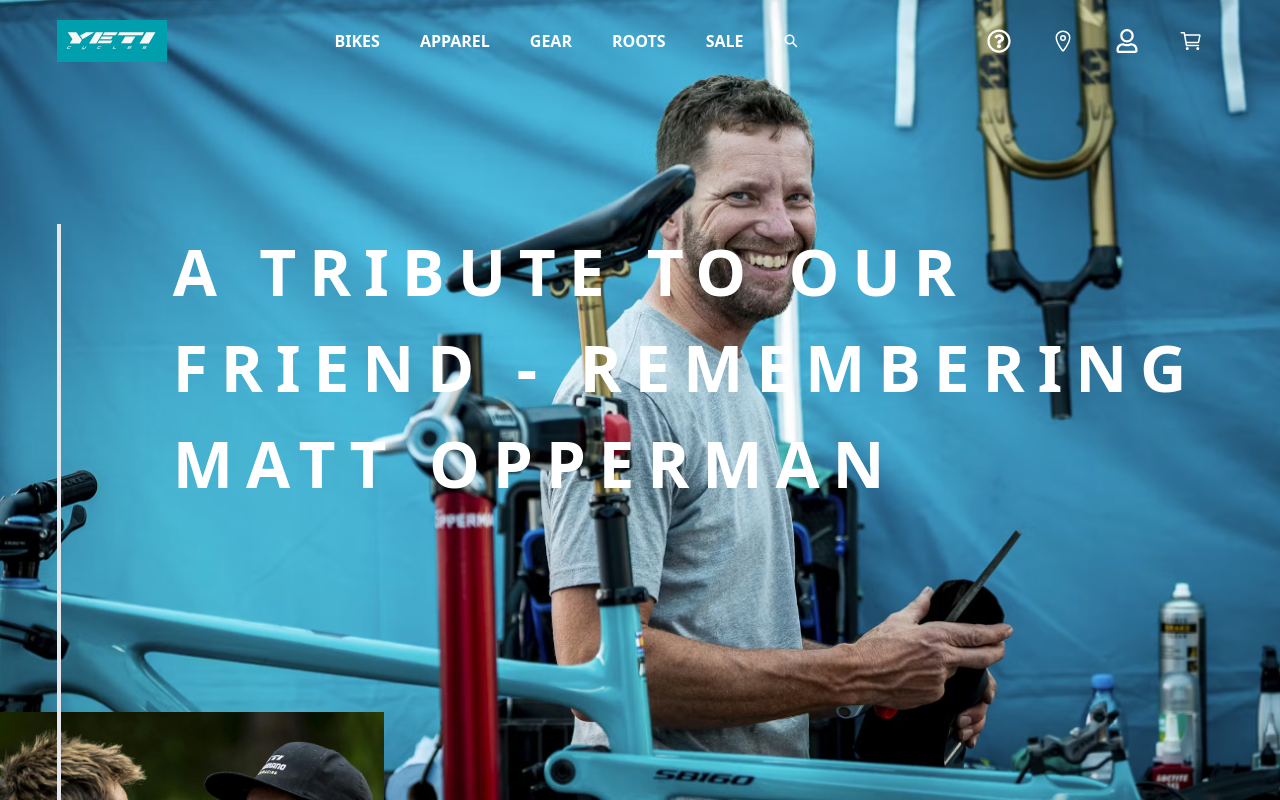
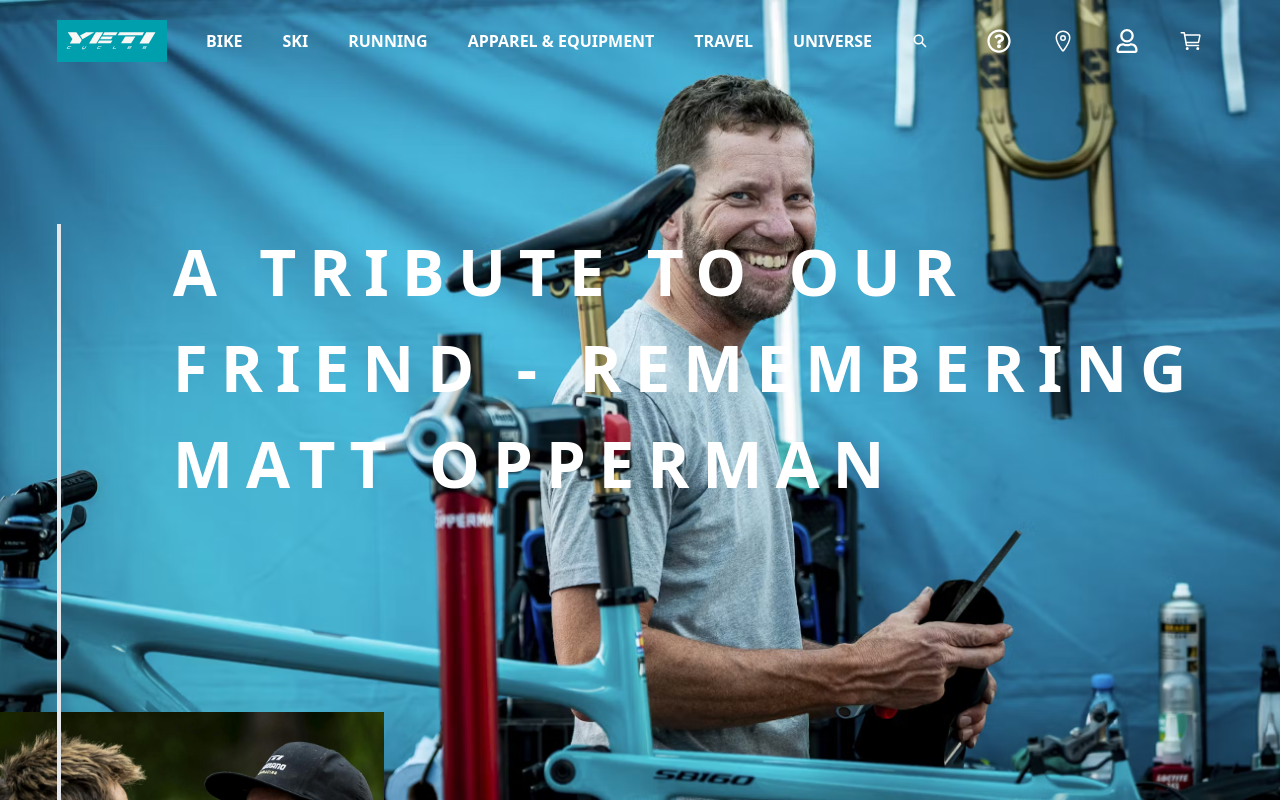
Before and after one commit to ari889/sports-ecommerce, a Next.js app: page / in a window 1280 px wide. Shown: the top 800 px of the page. Built offline with nearby package versions, Linux system fonts and the light colour scheme.

Commit message:
Fix header categories

```diff
--- a/components/common/header/Categories.tsx
+++ b/components/common/header/Categories.tsx
@@ -3,21 +3,35 @@
 import PrimaryMenu from "./PrimaryMenu";
 import { AnimatePresence } from "framer-motion";
 import { motion } from "framer-motion";
+import { MouseEvent } from "react";
 
 const Categories = () => {
-  const { showSideBar, setShowSideBar } = useHeaderContext();
+  const { categories, showSideBar, setShowSideBar, setCategories } =
+    useHeaderContext();
+
+  const handleCloseSidebar = (e: MouseEvent) => {
+    e.preventDefault();
+    e.stopPropagation();
+    setShowSideBar(false);
+    setCategories([]);
+  };
+
   return (
     <AnimatePresence>
       {showSideBar && (
         <motion.div
-          initial={{ opacity: 0 }} // Start invisible
-          animate={{ opacity: 1 }} // Fade in
-          exit={{ opacity: 0 }} // Fade out
+          initial={{ opacity: 0 }}
+          animate={{ opacity: 1 }}
+          exit={{ opacity: 0 }}
           transition={{ duration: 0.3, ease: "easeInOut" }}
           className="fixed top-0 left-0 w-full h-full bg-black/40 flex flex-row z-50"
-          onClick={() => setShowSideBar(false)}
+          onClick={handleCloseSidebar}
         >
-          <PrimaryMenu />
+          <PrimaryMenu
+            closeSidebar={handleCloseSidebar}
+            categories={categories}
+            setCategories={setCategories}
+          />
         </motion.div>
       )}
     </AnimatePresence>
--- a/components/common/header/Header.tsx
+++ b/components/common/header/Header.tsx
@@ -8,24 +8,38 @@
   IoSearchSharp,
 } from "react-icons/io5";
 import Nav from "./Nav";
+import Categories from "./Categories";
+import data from "@/data/Categories.json";
+import { useHeaderContext } from "@/hooks/useHeaderContext";
+import { Category } from "@/types/category.types";
+import { HeaderElementType } from "@/types/header.types";
+import { MouseEvent } from "react";
 
-const navItems: { id: number; name: string | JSX.Element }[] = [
-  { id: 1, name: "Bikes" },
-  { id: 1, name: "Apparel" },
-  { id: 1, name: "Gear" },
-  { id: 1, name: "Roots" },
-  { id: 1, name: "Sale" },
-  { id: 1, name: <IoSearchSharp /> },
+const navItems: HeaderElementType[] = [
+  ...data,
+  { id: 1, name: <IoSearchSharp />, isSearch: true },
 ];
 
-const cartItems: { id: number; name: string | JSX.Element }[] = [
-  { id: 1, name: <FaRegQuestionCircle /> },
-  { id: 1, name: <IoLocationOutline /> },
-  { id: 1, name: <FaRegUser /> },
-  { id: 1, name: <IoCartOutline /> },
+const cartItems: HeaderElementType[] = [
+  { id: 1, name: <FaRegQuestionCircle />, isLink: true, link: "/faq" },
+  { id: 1, name: <IoLocationOutline />, isLink: true, link: "/faq" },
+  { id: 1, name: <FaRegUser />, isLink: true, link: "/faq" },
+  { id: 1, name: <IoCartOutline />, isLink: true, link: "/faq" },
 ];
 
 const Header = () => {
+  const { setCategories, setShowSideBar } = useHeaderContext();
+
+  const heandleSidebar = (e: MouseEvent, category: Category) => {
+    e.preventDefault();
+    if (category) {
+      setCategories((prev) => [...prev, category]);
+      setShowSideBar(true);
+    } else {
+      console.log("Cliked for search");
+    }
+  };
+
   return (
     <header className="sticky top-0 flex-col flex bg-transparent w-full z-[400]">
       <div className="h-[82px] px-[4.44vw] flex flex-row justify-between items-center">
@@ -37,10 +51,11 @@
             alt="Yeti Logo"
           />
         </div>
-        <Nav navItems={navItems} />
+        <Nav navItems={navItems} action={heandleSidebar} />
 
         <Nav navItems={cartItems} anchorClass="text-2xl" />
       </div>
+      <Categories />
     </header>
   );
 };
--- a/components/common/header/Nav.tsx
+++ b/components/common/header/Nav.tsx
@@ -1,13 +1,18 @@
 "use client";
+import { Category } from "@/types/category.types";
+import { HeaderElementType } from "@/types/header.types";
 import { motion } from "framer-motion";
+import Link from "next/link";
 import { MouseEvent, useState } from "react";
 
 const Nav = ({
   navItems,
   anchorClass = "text-base",
+  action = () => {},
 }: {
-  navItems: { id: number; name: string | JSX.Element }[];
+  navItems: HeaderElementType[];
   anchorClass?: string;
+  action?: (e: MouseEvent, category: Category) => void;
 }) => {
   const [hoveredIndex, setHoveredIndex] = useState<number | null>(null);
   const [hoveredWidth, setHoveredWidth] = useState<number>(0);
@@ -42,20 +47,30 @@
   return (
     <div className="relative">
       <ul className="flex flex-row justify-center items-center h-10">
-        {navItems.map(
-          (item: { id: number; name: string | JSX.Element }, index: number) => (
-            <li key={item?.id} className="h-8 flex items-center">
+        {navItems.map((item: HeaderElementType, index: number) => (
+          <li key={item?.id} className="h-8 flex items-center">
+            {item?.isLink ? (
+              <Link
+                href={item?.link ?? "#"}
+                className={`text-white ${anchorClass} uppercase font-bold px-5 leading-none`}
+                onMouseEnter={(event) => handleMouseEnter(index, event)}
+                onMouseLeave={handleMouseLeave}
+              >
+                <span>{item?.name}</span> {/* Wrap text in <span> */}
+              </Link>
+            ) : (
               <a
                 href="#"
                 className={`text-white ${anchorClass} uppercase font-bold px-5 leading-none`}
                 onMouseEnter={(event) => handleMouseEnter(index, event)}
                 onMouseLeave={handleMouseLeave}
+                onClick={(e: MouseEvent) => action(e, item as Category)}
               >
                 <span>{item?.name}</span> {/* Wrap text in <span> */}
               </a>
-            </li>
-          )
-        )}
+            )}
+          </li>
+        ))}
       </ul>
 
       <motion.div
--- a/components/common/header/PrimaryMenu.tsx
+++ b/components/common/header/PrimaryMenu.tsx
@@ -8,10 +8,16 @@
 import { AnimatePresence } from "framer-motion";
 import { motion } from "framer-motion";
 import Link from "next/link";
-import { useHeaderContext } from "@/hooks/useHeaderContext";
 
-export default function PrimaryMenu() {
-  const { categories, setCategories, setShowSideBar } = useHeaderContext();
+export default function PrimaryMenu({
+  categories,
+  setCategories,
+  closeSidebar,
+}: {
+  categories: Category[];
+  setCategories: React.Dispatch<React.SetStateAction<Category[]>>;
+  closeSidebar: (e: MouseEvent) => void;
+}) {
   const selectedCategory = categories[0];
 
   const handleSelectedCategory = (
@@ -39,12 +45,6 @@
     } else {
       setCategories((prev: Category[]) => prev.slice(0, prev.length - 1));
     }
-  };
-
-  const closeSidebar = (e: MouseEvent) => {
-    e.preventDefault();
-    e.stopPropagation();
-    setShowSideBar(false);
   };
 
   return (
```
Also changed, not shown: types/header.types.ts (added, +10 -0 lines).
